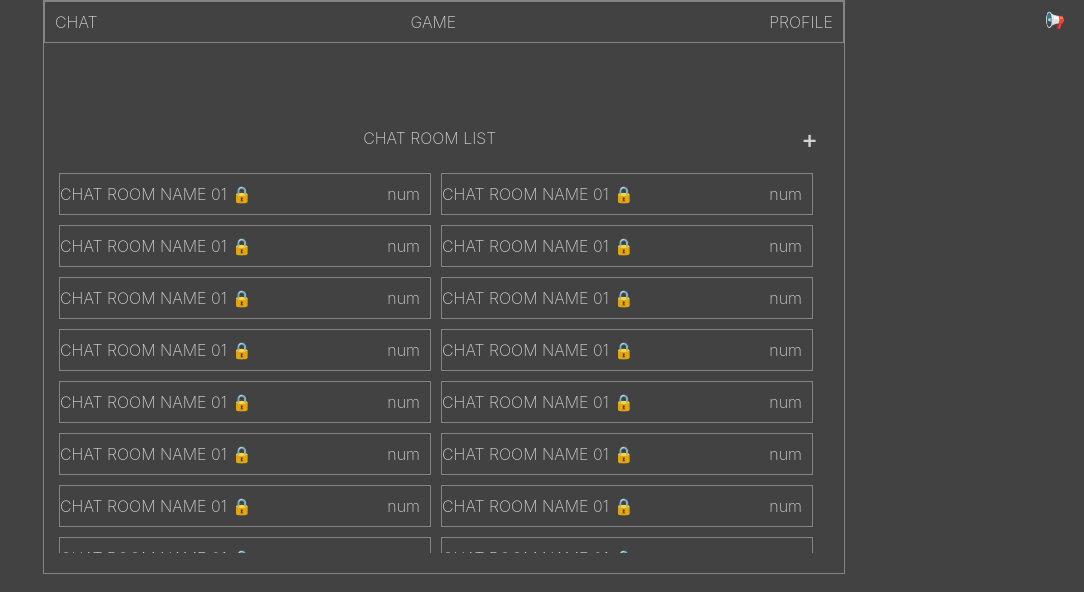
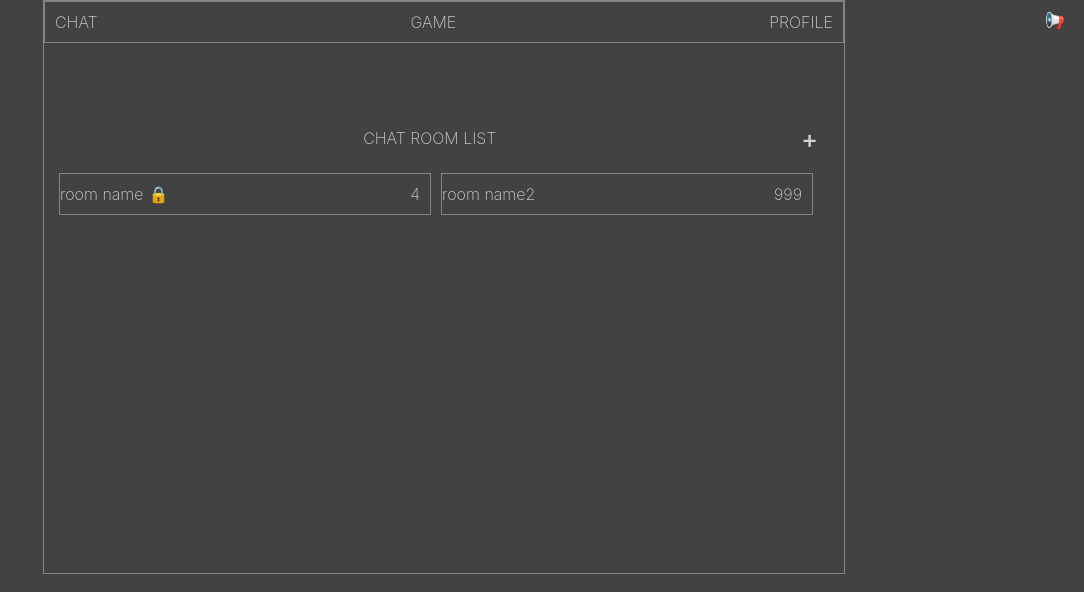
Before and after one commit to Make-Dongchoi-Member/mdm, a SvelteKit app in the folder web/client/: page /chat in a window 1280 px wide. Shown: the top 592 px of the page, without its empty margins (196-1280 px from the left). Built offline with nearby package versions, Linux system fonts and the light colour scheme; a web font is replaced by a local one.

Commit message:
refactor: 채팅방 목록 표시를 배열과 반복문을 사용하도록 변경

```diff
--- a/web/client/src/routes/(app)/chat/+page.svelte
+++ b/web/client/src/routes/(app)/chat/+page.svelte
@@ -1,5 +1,17 @@
 <script lang="ts">
     import Modal from './ChatRoomListModal.svelte';
+
+    interface Room {
+        name: string;
+        isPrivate: boolean;
+        memberCount: number;
+    }
+
+    const roomList: Room[] = [
+		{name:'room name', isPrivate: true, memberCount: 4},
+        {name:'room name2', isPrivate: false, memberCount: 999},
+	];
+
     let isModalOpen = false;
 
     function openModal() {
@@ -22,214 +34,22 @@
         </div>
     </div>
     <div class="room-list">
+        {#each roomList as room}
             <div>
                 <div>
-                    CHAT ROOM NAME 01
+                    {room.name}
                 </div>
+
+                {#if room.isPrivate}
+                    <div>&#x1F512</div>
+                {:else}
+                    <div></div>
+                {/if}
                 <div>
-                    &#x1F512
-                </div>
-                <div>
-                    num
+                    {room.memberCount}
                 </div>
             </div>
-            <div>
-                <div>
-                    CHAT ROOM NAME 01
-                </div>
-                <div>
-                    &#x1F512
-                </div>
-                <div>
-                    num
-                </div>
-            </div>
-            <div>
-                <div>
-                    CHAT ROOM NAME 01
-                </div>
-                <div>
-                    &#x1F512
-                </div>
-                <div>
-                    num
-                </div>
-            </div>
-            <div>
-                <div>
-                    CHAT ROOM NAME 01
-                </div>
-                <div>
-                    &#x1F512
-                </div>
-                <div>
-                    num
-                </div>
-            </div>
-            <div>
-                <div>
-                    CHAT ROOM NAME 01
-                </div>
-                <div>
-                    &#x1F512
-                </div>
-                <div>
-                    num
-                </div>
-            </div>
-            <div>
-                <div>
-                    CHAT ROOM NAME 01
-                </div>
-                <div>
-                    &#x1F512
-                </div>
-                <div>
-                    num
-                </div>
-            </div>
-            <div>
-                <div>
-                    CHAT ROOM NAME 01
-                </div>
-                <div>
-                    &#x1F512
-                </div>
-                <div>
-                    num
-                </div>
-            </div>
-            <div>
-                <div>
-                    CHAT ROOM NAME 01
-                </div>
-                <div>
-                    &#x1F512
-                </div>
-                <div>
-                    num
-                </div>
-            </div>
-            <div>
-                <div>
-                    CHAT ROOM NAME 01
-                </div>
-                <div>
-                    &#x1F512
-                </div>
-                <div>
-                    num
-                </div>
-            </div>
-            <div>
-                <div>
-                    CHAT ROOM NAME 01
-                </div>
-                <div>
-                    &#x1F512
-                </div>
-                <div>
-                    num
-                </div>
-            </div>
-            <div>
-                <div>
-                    CHAT ROOM NAME 01
-                </div>
-                <div>
-                    &#x1F512
-                </div>
-                <div>
-                    num
-                </div>
-            </div>
-            <div>
-                <div>
-                    CHAT ROOM NAME 01
-                </div>
-                <div>
-                    &#x1F512
-                </div>
-                <div>
-                    num
-                </div>
-            </div>
-            <div>
-                <div>
-                    CHAT ROOM NAME 01
-                </div>
-                <div>
-                    &#x1F512
-                </div>
-                <div>
-                    num
-                </div>
-            </div>
-            <div>
-                <div>
-                    CHAT ROOM NAME 01
-                </div>
-                <div>
-                    &#x1F512
-                </div>
-                <div>
-                    num
-                </div>
-            </div>
-            <div>
-                <div>
-                    CHAT ROOM NAME 01
-                </div>
-                <div>
-                    &#x1F512
-                </div>
-                <div>
-                    num
-                </div>
-            </div>
-            <div>
-                <div>
-                    CHAT ROOM NAME 01
-                </div>
-                <div>
-                    &#x1F512
-                </div>
-                <div>
-                    num
-                </div>
-            </div>            <div>
-                <div>
-                    CHAT ROOM NAME 01
-                </div>
-                <div>
-                    &#x1F512
-                </div>
-                <div>
-                    num
-                </div>
-            </div>
-            <div>
-                <div>
-                    CHAT ROOM NAME 01
-                </div>
-                <div>
-                    &#x1F512
-                </div>
-                <div>
-                    num
-                </div>
-            </div>
-            <div>
-                <div>
-                    CHAT ROOM NAME 01
-                </div>
-                <div>
-                    &#x1F512
-                </div>
-                <div>
-                    num
-                </div>
-            </div>
+        {/each}
     </div>
 </div>
 
```
